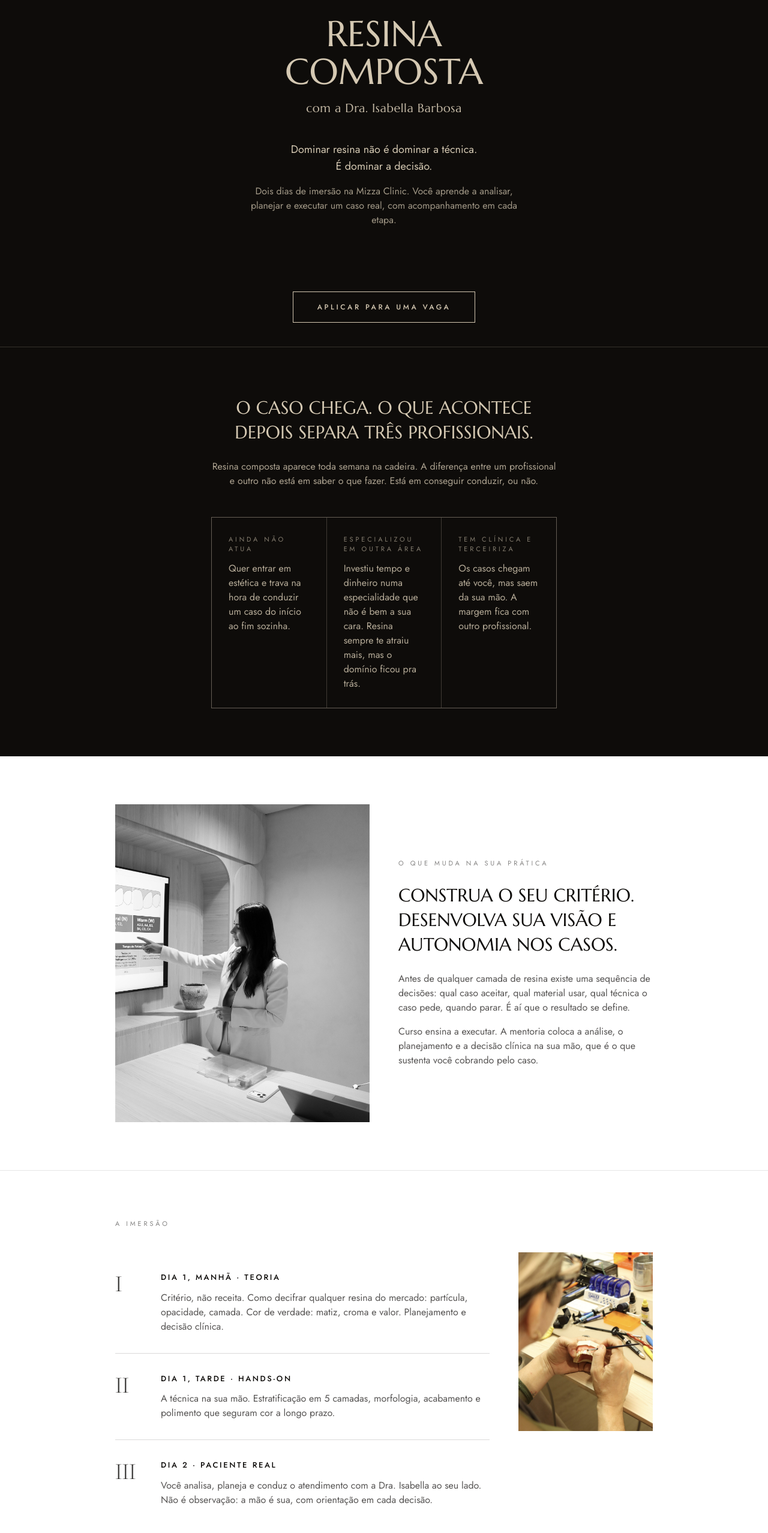
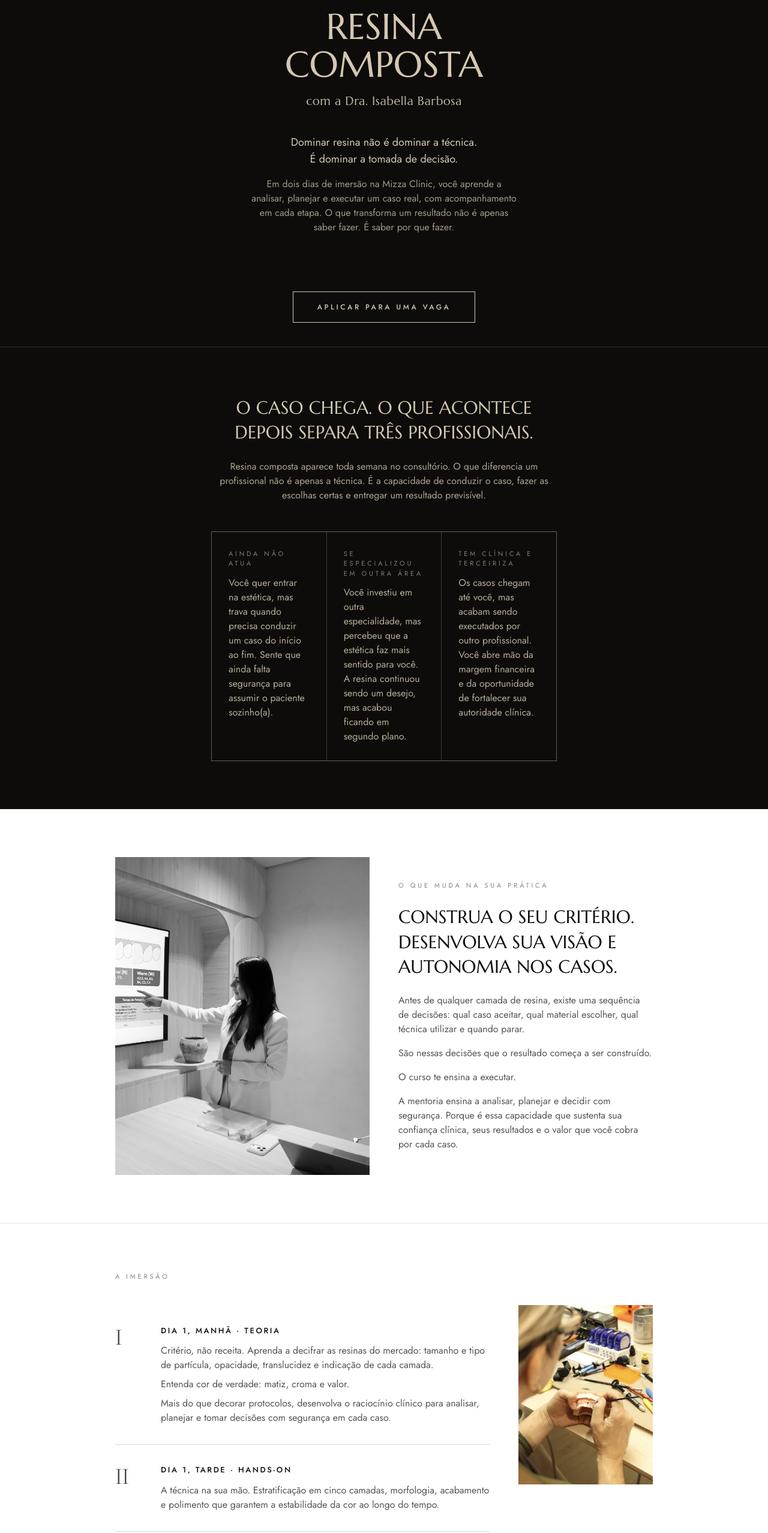
Before and after one commit to Mizza-Clinic/mizza, a Next.js app: page /a in a window 1280 px wide. Shown: the part 222-2778 px from the top of the page at 60% size. Built offline with nearby package versions, Linux system fonts and the light colour scheme; no server answers.

Commit message:
Ajustes de copy na landing A (rodada 21/07)

```diff
--- a/app/a/page.tsx
+++ b/app/a/page.tsx
@@ -52,12 +52,13 @@ export default function VarianteA() {
           <p className="mx-auto mt-10 max-w-md text-lg text-areia">
             Dominar resina não é dominar a técnica.
             <br />
-            É dominar a decisão.
+            É dominar a tomada de decisão.
           </p>
           <p className="mx-auto mt-4 max-w-md text-areia/75">
-            Dois dias de imersão na Mizza Clinic. Você aprende a analisar,
+            Em dois dias de imersão na Mizza Clinic, você aprende a analisar,
             planejar e executar um caso real, com acompanhamento em cada
-            etapa.
+            etapa. O que transforma um resultado não é apenas saber fazer.
+            É saber por que fazer.
           </p>
         </div>
 
@@ -76,32 +77,35 @@ export default function VarianteA() {
             O CASO CHEGA. O QUE ACONTECE DEPOIS SEPARA TRÊS PROFISSIONAIS.
           </p>
           <p className="mt-6 text-areia/80">
-            Resina composta aparece toda semana na cadeira. A diferença entre
-            um profissional e outro não está em saber o que fazer. Está em
-            conseguir conduzir, ou não.
+            Resina composta aparece toda semana no consultório. O que
+            diferencia um profissional não é apenas a técnica. É a capacidade
+            de conduzir o caso, fazer as escolhas certas e entregar um
+            resultado previsível.
           </p>
 
           <div className="mt-12 grid gap-px border border-areia/25 bg-areia/25 sm:grid-cols-3">
             <div className="bg-preto p-7 text-left">
               <p className={rotuloSecaoEscuro}>Ainda não atua</p>
               <p className="mt-3 text-areia/85">
-                Quer entrar em estética e trava na hora de conduzir um caso do
-                início ao fim sozinha.
+                Você quer entrar na estética, mas trava quando precisa
+                conduzir um caso do início ao fim. Sente que ainda falta
+                segurança para assumir o paciente sozinho(a).
               </p>
             </div>
             <div className="bg-preto p-7 text-left">
-              <p className={rotuloSecaoEscuro}>Especializou em outra área</p>
+              <p className={rotuloSecaoEscuro}>Se especializou em outra área</p>
               <p className="mt-3 text-areia/85">
-                Investiu tempo e dinheiro numa especialidade que não é bem a
-                sua cara. Resina sempre te atraiu mais, mas o domínio ficou
-                pra trás.
+                Você investiu em outra especialidade, mas percebeu que a
+                estética faz mais sentido para você. A resina continuou sendo
+                um desejo, mas acabou ficando em segundo plano.
               </p>
             </div>
             <div className="bg-preto p-7 text-left">
               <p className={rotuloSecaoEscuro}>Tem clínica e terceiriza</p>
               <p className="mt-3 text-areia/85">
-                Os casos chegam até você, mas saem da sua mão. A margem fica
-                com outro profissional.
+                Os casos chegam até você, mas acabam sendo executados por
+                outro profissional. Você abre mão da margem financeira e da
+                oportunidade de fortalecer sua autoridade clínica.
               </p>
             </div>
           </div>
@@ -127,14 +131,18 @@ export default function VarianteA() {
               CASOS.
             </p>
             <p className="mt-6 text-preto/70">
-              Antes de qualquer camada de resina existe uma sequência de
-              decisões: qual caso aceitar, qual material usar, qual técnica o
-              caso pede, quando parar. É aí que o resultado se define.
+              Antes de qualquer camada de resina, existe uma sequência de
+              decisões: qual caso aceitar, qual material escolher, qual
+              técnica utilizar e quando parar.
             </p>
             <p className="mt-4 text-preto/70">
-              Curso ensina a executar. A mentoria coloca a análise, o
-              planejamento e a decisão clínica na sua mão, que é o que
-              sustenta você cobrando pelo caso.
+              São nessas decisões que o resultado começa a ser construído.
+            </p>
+            <p className="mt-4 text-preto/70">O curso te ensina a executar.</p>
+            <p className="mt-4 text-preto/70">
+              A mentoria ensina a analisar, planejar e decidir com segurança.
+              Porque é essa capacidade que sustenta sua confiança clínica,
+              seus resultados e o valor que você cobra por cada caso.
             </p>
           </div>
         </div>
@@ -149,17 +157,26 @@ export default function VarianteA() {
               <Marco
                 numero="I"
                 titulo="Dia 1, manhã · Teoria"
-                texto="Critério, não receita. Como decifrar qualquer resina do mercado: partícula, opacidade, camada. Cor de verdade: matiz, croma e valor. Planejamento e decisão clínica."
+                linhas={[
+                  "Critério, não receita. Aprenda a decifrar as resinas do mercado: tamanho e tipo de partícula, opacidade, translucidez e indicação de cada camada.",
+                  "Entenda cor de verdade: matiz, croma e valor.",
+                  "Mais do que decorar protocolos, desenvolva o raciocínio clínico para analisar, planejar e tomar decisões com segurança em cada caso.",
+                ]}
               />
               <Marco
                 numero="II"
                 titulo="Dia 1, tarde · Hands-on"
-                texto="A técnica na sua mão. Estratificação em 5 camadas, morfologia, acabamento e polimento que seguram cor a longo prazo."
+                linhas={[
+                  "A técnica na sua mão. Estratificação em cinco camadas, morfologia, acabamento e polimento que garantem a estabilidade da cor ao longo do tempo.",
+                ]}
               />
               <Marco
                 numero="III"
                 titulo="Dia 2 · Paciente real"
-                texto="Você analisa, planeja e conduz o atendimento com a Dra. Isabella ao seu lado. Não é observação: a mão é sua, com orientação em cada decisão."
+                linhas={[
+                  "Você analisa, planeja e conduz um caso clínico real com a Dra. Isabella ao seu lado.",
+                  "Não é observação: a mão é sua, com orientação em cada decisão.",
+                ]}
                 ultimo
               />
             </div>
@@ -184,14 +201,14 @@ export default function VarianteA() {
           </p>
           <ol className="mt-10">
             {[
-              "Treinar o olhar clínico: ler o caso antes de encostar a mão nele",
-              "Escolher resina por critério, e nunca mais por hábito ou indicação de vendedor",
-              "Resina ou cerâmica: o critério para indicar cada uma sem desgastar dente à toa",
-              "Cor: matiz, croma e valor (90% dos erros de cor são erro de valor)",
-              "Estratificação policromática em 5 camadas, inclusive substrato escurecido e dente clareado",
-              "Morfologia e textura que fazem a restauração desaparecer no sorriso",
-              "Acabamento e polimento, onde a longevidade da cor se decide",
-              "A sequência clínica completa de um caso anterior, do diagnóstico à entrega",
+              "Treinar o olhar clínico para analisar o caso antes de encostar a mão nele",
+              "Escolher a resina por critério técnico, e nunca mais por hábito ou indicação de vendedor",
+              "Saber quando indicar resina e quando indicar cerâmica, preservando estrutura dental e entregando a melhor solução para cada paciente",
+              "Dominar cor de verdade: matiz, croma e valor. A maioria dos erros de cor acontece por uma leitura incorreta do valor",
+              "Executar a estratificação policromática em cinco camadas, inclusive em dentes escurecidos e clareados",
+              "Construir morfologia, textura e detalhes ópticos que fazem a restauração desaparecer no sorriso",
+              "Realizar acabamento e polimento com técnica para garantir brilho, textura e estabilidade de cor ao longo do tempo",
+              "Conduzir um caso anterior completo, do diagnóstico ao planejamento, da execução à entrega final, com segurança em cada decisão clínica",
             ].map((item, i) => (
               <li
                 key={i}
@@ -221,14 +238,19 @@ export default function VarianteA() {
           </div>
           <div className="text-center sm:text-left">
             <p className="font-display text-3xl leading-snug">
-              O QUE NÃO SE APRENDE ASSISTINDO É A DECISÃO.
+              PENSAR CLINICAMENTE.
             </p>
             <p className="mt-8 text-preto/70">
-              Planejar o caso, escolher o material e decidir a conduta com o
-              paciente na cadeira e a agenda andando. Essa é a parte que
-              nenhuma aula alcança. Você percorre esse caminho na realidade do
-              atendimento, com a orientação e o acompanhamento de quem tem a
-              experiência para te corrigir na hora certa.
+              Planejar o caso, escolher o material e decidir a melhor conduta
+              com o paciente na cadeira e a agenda acontecendo.
+            </p>
+            <p className="mt-4 text-preto/70">
+              Essa é a parte que nenhuma aula gravada consegue ensinar. Na
+              mentoria, você percorre esse caminho na realidade do
+              consultório, com orientação e acompanhamento em cada etapa. As
+              decisões são suas, mas a experiência de quem já percorreu esse
+              caminho está ao seu lado para corrigir, direcionar e acelerar o
+              seu aprendizado no momento em que ele realmente acontece.
             </p>
           </div>
         </div>
@@ -250,9 +272,14 @@ export default function VarianteA() {
           <p className="mt-8 text-center font-display text-2xl">
             DRA. ISABELLA BARBOSA
           </p>
-          <p className="mt-2 text-center text-sm text-preto/60">
-            Especialista em resina composta e cerâmica. Sócia fundadora da
-            Mizza Clinic.
+          <p className="mx-auto mt-2 max-w-md text-center text-sm text-preto/60">
+            Formada em Odontologia pelo Centro Universitário Cesumar
+            (Maringá/PR) em 2017, onde foi monitora de Dentística
+            Restauradora. Especialista em Implantodontia, aprofundou sua
+            prática em resina composta com referências como Luiz Narciso
+            Baratieri, Ronaldo Hirata e Newton Fahl. Hoje é professora de
+            pós-graduação no IOA Maringá, na especialização em Dentística e
+            Prótese Dentária.
           </p>
 
           {/* Citação em bloco preto, com a marca d'água outline cortada pela
@@ -273,10 +300,10 @@ export default function VarianteA() {
           </div>
 
           <p className="mx-auto mt-8 max-w-md text-center text-preto/70">
-            A mesma régua do consultório vale na mentoria: preservar
-            estrutura, indicar por critério, recusar o que não deveria ser
-            feito. Você não sai com um passo a passo decorado. Sai sabendo
-            justificar cada decisão que tomou.
+            A mesma régua do consultório vale na mentoria. Preservar
+            estrutura. Indicar por critério. Recusar o que não deveria ser
+            feito. Você não sai com um passo a passo decorado. Sai com
+            raciocínio clínico, para justificar cada decisão que tomou.
           </p>
         </div>
       </section>
@@ -423,12 +450,12 @@ export default function VarianteA() {
 function Marco({
   numero,
   titulo,
-  texto,
+  linhas,
   ultimo = false,
 }: {
   numero: string;
   titulo: string;
-  texto: string;
+  linhas: string[];
   ultimo?: boolean;
 }) {
   return (
@@ -442,7 +469,11 @@ function Marco({
         <h3 className="text-[13px] font-medium uppercase tracking-[0.2em]">
           {titulo}
         </h3>
-        <p className="mt-3 text-preto/70">{texto}</p>
+        {linhas.map((linha, i) => (
+          <p key={i} className={i === 0 ? "mt-3 text-preto/70" : "mt-2 text-preto/70"}>
+            {linha}
+          </p>
+        ))}
       </div>
     </div>
   );
--- a/app/b/page.tsx
+++ b/app/b/page.tsx
@@ -31,7 +31,7 @@ export default function VarianteB() {
         <p className="mx-auto mt-8 max-w-md text-lg text-areia">
           Dominar resina não é dominar a técnica.
           <br />
-          É dominar a decisão.
+          É dominar a tomada de decisão.
         </p>
         <p className="mx-auto mt-4 max-w-md text-areia/75">
           Dois dias de imersão na Mizza Clinic. Você analisa, planeja e conduz
```
